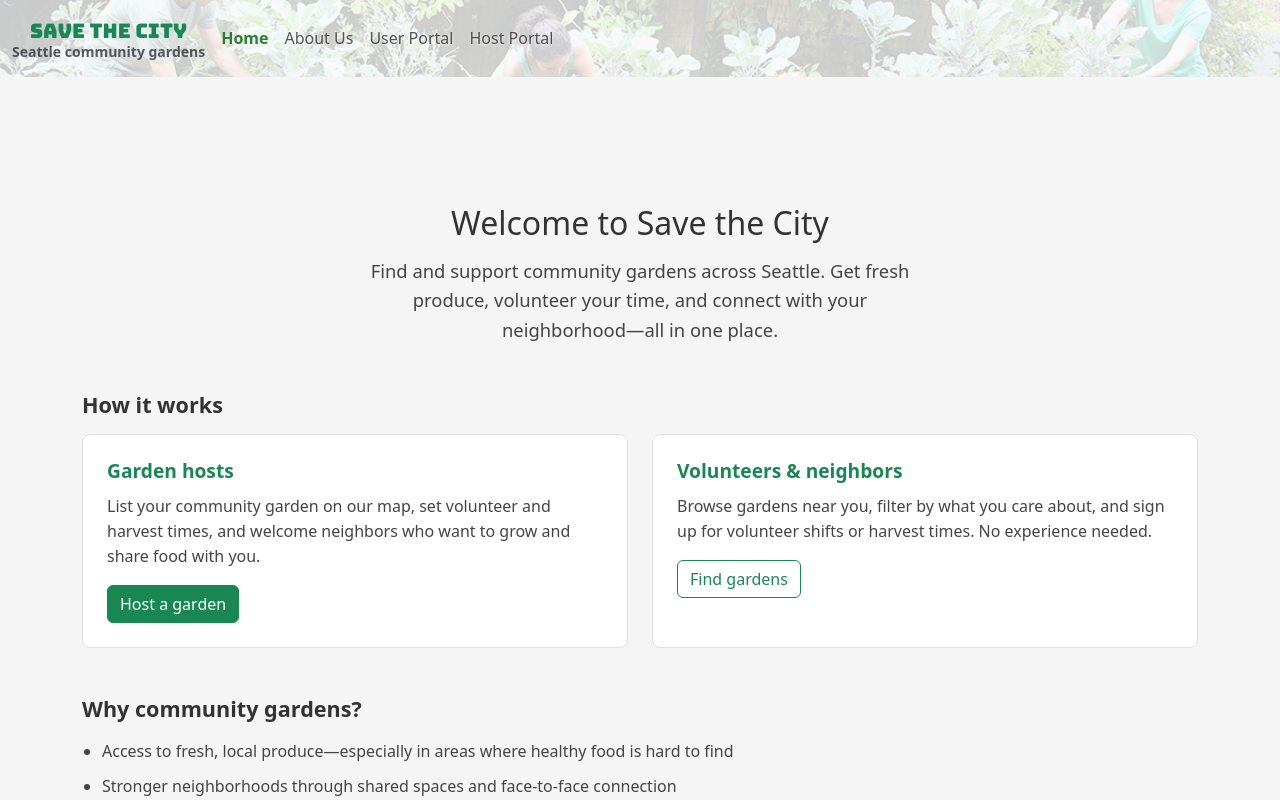
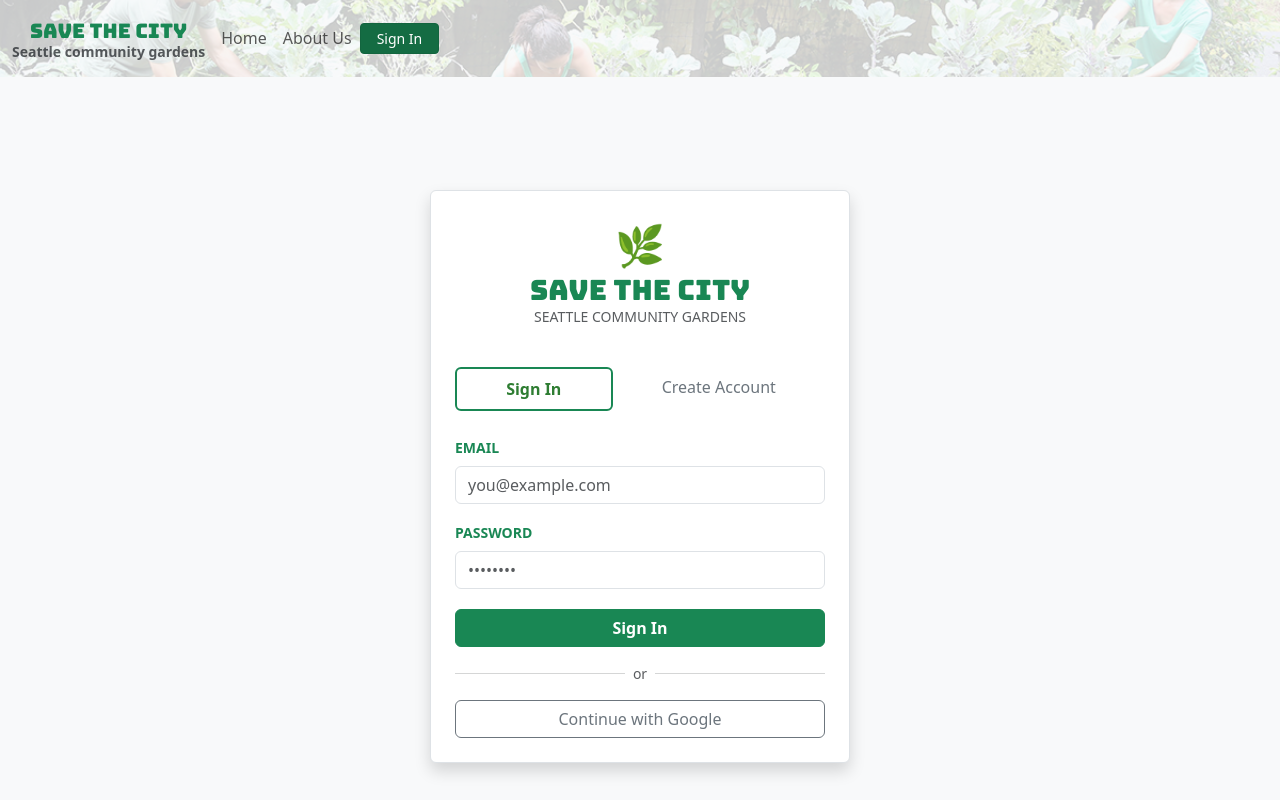
Before and after one commit to UW-INFO442-WI26/save-the-city, a React (Vite) app: page /login in a window 1280 px wide. Before the commit this address led to /home. Shown: the top 800 px of the page. Built offline with nearby package versions, Linux system fonts and the light colour scheme; no server answers.

Commit message:
adds login feature

```diff
--- a/src/App.jsx
+++ b/src/App.jsx
@@ -1,31 +1,63 @@
 import { BrowserRouter as Router, Routes, Route, Navigate } from 'react-router-dom';
 import 'bootstrap/dist/css/bootstrap.min.css';
 import './App.css';
+
+import { AuthProvider, useAuth } from './Auth';
+import LoginScreen from './LoginScreen';
 import HostDash from './hostDash';
 import UserDash from './userDash';
 import Home from './home';
 import AboutUs from './aboutUs';
-import Navbar from './navbar';
-/*import Footer from './footer';*/
+import Navbar from './Navbar';
 
-function App() {
+
+function PrivateRoute({ children }) {
+  const { user } = useAuth();
+  return user ? children : <Navigate to="/login" replace />;
+}
+
+function AppRoutes() {
+  const { user } = useAuth();
+
   return (
     <div>
       <Navbar />
 
       <Routes>
-        <Route path="/" element={<Navigate to="/home" />} />
+        <Route path="/login" element={user ? <Navigate to="/home" replace /> : <LoginScreen />} />
         <Route path="/home" element={<Home />} />
         <Route path="/about" element={<AboutUs />} />
-        <Route path="/host" element={<HostDash />} />
-        <Route path="/user" element={<UserDash />} />
 
-        <Route path="*" element={<Navigate to="/home" />} />
+        <Route
+          path="/host"
+          element={
+            <PrivateRoute>
+              <HostDash />
+            </PrivateRoute>
+          }
+        />
+        <Route
+          path="/user"
+          element={
+            <PrivateRoute>
+              <UserDash />
+            </PrivateRoute>
+          }
+        />
+
+        {/* Fallback */}
+        <Route path="/" element={<Navigate to="/home" replace />} />
+        <Route path="*" element={<Navigate to="/home" replace />} />
       </Routes>
+    </div>
+  );
+}
 
-
-    </div>
-
+function App() {
+  return (
+    <AuthProvider>
+      <AppRoutes />
+    </AuthProvider>
   );
 }
 
--- /dev/null
+++ b/src/Auth.jsx
@@ -0,0 +1,35 @@
+import { createContext, useState, useEffect, useContext } from "react";
+import { getAuth, onAuthStateChanged, signInWithEmailAndPassword, signOut, createUserWithEmailAndPassword, signInWithPopup, GoogleAuthProvider } from "firebase/auth";
+
+const AuthContext = createContext();
+
+export function AuthProvider({ children }) {
+    const auth = getAuth();
+    const [user, setUser] = useState(null);
+    const [loading, setLoading] = useState(true);
+    const [viewMode, setViewMode] = useState('user');
+
+    useEffect(() => {
+        const unsubscribe = onAuthStateChanged(auth, (firebaseUser) => {
+            setUser(firebaseUser);
+            setLoading(false);
+        });
+        return unsubscribe;
+    }, [auth]);
+
+    const loginWithEmail = (email, password) => signInWithEmailAndPassword(auth, email, password);
+    const registerWithEmail = (email, password) => createUserWithEmailAndPassword(auth, email, password);
+    const loginWithGoogle = () => signInWithPopup(auth, new GoogleAuthProvider());
+    const logout = () => signOut(auth);
+    const toggleView = () => setViewMode((prev) => (prev === 'user' ? 'host' : 'user'));
+
+    return (
+        <AuthContext.Provider value={{ user, loading, viewMode, loginWithEmail, registerWithEmail, loginWithGoogle, logout, toggleView }}>
+            {!loading && children}
+        </AuthContext.Provider>
+    );
+}
+
+export function useAuth() {
+    return useContext(AuthContext);
+}
--- /dev/null
+++ b/src/LoginScreen.jsx
@@ -0,0 +1,123 @@
+import { useState } from 'react';
+import { useAuth } from './Auth';
+
+export default function LoginScreen() {
+    const { loginWithEmail, registerWithEmail, loginWithGoogle } = useAuth();
+    const [email, setEmail] = useState('');
+    const [mode, setMode] = useState('login'); // 'login' or 'register'
+    const [loading, setLoading] = useState(false);
+    const [error, setError] = useState('');
+    const [password, setPassword] = useState('');
+
+    const handleSubmit = async (e) => {
+        e.preventDefault();
+        setLoading(true);
+        setError('');
+        try {
+            if (mode === 'login') {
+                await loginWithEmail(email, password);
+            } else {
+                await registerWithEmail(email, password);
+            }
+        } catch (err) {
+            setError(err.message);
+        } finally {
+            setLoading(false);
+        }
+    };
+
+    const handleGoogle = async () => {
+        setLoading(true);
+        setError('');
+        try {
+            await loginWithGoogle();
+        } catch (err) {
+            setError(err.message);
+        } finally {
+            setLoading(false);
+        }
+    };
+
+      return (
+    <div className="min-vh-100 d-flex align-items-center justify-content-center bg-light">
+      <div className="card shadow p-4 border" style={{ width: '100%', maxWidth: 420 }}>
+
+        {/* Branding */}
+        <div className="text-center mb-4">
+          <div className="fs-1">🌿</div>
+          <h1 className="text-success bungee-regular fs-3 mb-0">Save the City</h1>
+          <p className="text-muted small text-uppercase">Seattle Community Gardens</p>
+        </div>
+
+        {/* Tabs */}
+        <ul className="nav nav-pills nav-fill mb-4">
+        <li className="nav-item">
+            <button
+            className={`nav-link ${mode === 'login' ? 'active' : 'text-secondary'}`}
+            onClick={() => { setMode('login'); setError(''); }}
+            >
+            Sign In
+            </button>
+        </li>
+        <li className="nav-item">
+            <button
+            className={`nav-link ${mode === 'register' ? 'active' : 'text-secondary'}`}
+            onClick={() => { setMode('register'); setError(''); }}
+            >
+            Create Account
+            </button>
+        </li>
+        </ul>
+
+        {/* Form */}
+        <form onSubmit={handleSubmit}>
+          <div className="mb-3">
+            <label htmlFor="email" className="form-label text-success small fw-bold text-uppercase">Email</label>
+            <input
+              id="email"
+              type="email"
+              className="form-control"
+              placeholder="you@example.com"
+              value={email}
+              onChange={(e) => setEmail(e.target.value)}
+              required
+              autoComplete="email"
+            />
+          </div>
+          <div className="mb-3">
+            <label htmlFor="password" className="form-label text-success small fw-bold text-uppercase">Password</label>
+            <input
+              id="password"
+              type="password"
+              className="form-control"
+              placeholder={mode === 'register' ? 'At least 6 characters' : '••••••••'}
+              value={password}
+              onChange={(e) => setPassword(e.target.value)}
+              required
+              autoComplete={mode === 'register' ? 'new-password' : 'current-password'}
+            />
+          </div>
+
+          {error && <div className="alert alert-danger py-2 small">{error}</div>}
+
+          <button className="btn btn-success w-100 fw-bold mt-1" type="submit" disabled={loading}>
+            {loading ? 'Please wait…' : mode === 'login' ? 'Sign In' : 'Create Account'}
+          </button>
+        </form>
+
+        {/* Divider */}
+        <div className="d-flex align-items-center gap-2 my-3 text-muted small">
+          <hr className="flex-grow-1 m-0" />
+          <span>or</span>
+          <hr className="flex-grow-1 m-0" />
+        </div>
+
+        {/* Google */}
+        <button className="btn btn-outline-secondary w-100" onClick={handleGoogle} disabled={loading}>
+          Continue with Google
+        </button>
+
+      </div>
+    </div>
+  );
+}
--- a/src/index.css
+++ b/src/index.css
@@ -181,6 +181,12 @@ button:focus-visible {
 .nav-link.active {
   font-weight: 700;
   color: #2e7d32 !important;
+}
+
+.nav-pills .nav-link.active {
+  background-color: transparent;
+  color: #198754;
+  border: 2px solid #198754;
 }
 
 /* ============================================
--- a/src/navbar.jsx
+++ b/src/navbar.jsx
@@ -1,15 +1,33 @@
-import React from 'react';
-import { NavLink } from 'react-router-dom';
+import { NavLink, useNavigate } from 'react-router-dom';
+import { useAuth } from './Auth';
 
 export default function Navbar() {
+  const { user, viewMode, toggleView, logout } = useAuth();
+  const navigate = useNavigate();
+
+  const handleSignOut = async () => {
+    await logout();
+    navigate('/home');
+  };
+
+  const handleToggleView = () => {
+    toggleView();
+    navigate(viewMode === 'user' ? '/host' : '/user');
+  };
+
+  const displayName = user?.displayName || user?.email || 'User';
+  const avatarLetter = displayName[0].toUpperCase();
+
   return (
     <nav className="navbar navbar-expand-lg navbar-light bg-light fixed-top w-100 py-3">
       <div className="container-fluid">
+
         <div className="navbar-brand-wrapper d-flex flex-column">
-          <NavLink className="navbar-brand brand text-success bungee-regular p-0 me-0" to="/">Save the City</NavLink>
+          <NavLink className="navbar-brand brand text-success bungee-regular p-0 me-0" to="/">
+            Save the City
+          </NavLink>
           <span className="navbar-tagline text-muted small">Seattle community gardens</span>
         </div>
-
 
         <button
           className="navbar-toggler"
@@ -23,7 +41,8 @@ export default function Navbar() {
           <span className="navbar-toggler-icon"></span>
         </button>
 
-        <div className="collapse navbar-collapse justify-content-start" id="navbarSupportedContent">
+        <div className="collapse navbar-collapse justify-content-between" id="navbarSupportedContent">
+
           <ul className="navbar-nav mb-2 mb-lg-0">
             <li className="nav-item">
               <NavLink className="nav-link brand" to="/home">Home</NavLink>
@@ -31,13 +50,57 @@ export default function Navbar() {
             <li className="nav-item">
               <NavLink className="nav-link brand" to="/about">About Us</NavLink>
             </li>
+            {user && (
+              <>
                 <li className="nav-item">
                   <NavLink className="nav-link brand" to="/user">User Portal</NavLink>
                 </li>
                 <li className="nav-item">
                   <NavLink className="nav-link brand" to="/host">Host Portal</NavLink>
                 </li>
+              </>
+            )}
           </ul>
+
+          <ul className="navbar-nav ms-auto">
+            {user ? (
+              <li className="nav-item dropdown">
+                <a className="nav-link dropdown-toggle d-flex align-items-center gap-2" href="#" role="button" data-bs-toggle="dropdown" aria-expanded="false">
+                  <span className="rounded-circle bg-success text-white d-flex align-items-center justify-content-center fw-bold" style={{ width: 28, height: 28, fontSize: '0.75rem' }}>
+                    {avatarLetter}
+                  </span>
+                  {displayName}
+                </a>
+                <ul className="dropdown-menu dropdown-menu-end">
+                  <li>
+                    <span className="dropdown-item-text small text-muted">{user.email}</span>
+                  </li>
+                  <li>
+                    <span className="dropdown-item-text small text-success fw-bold">
+                      {viewMode === 'user' ? '🌱 User View' : '🏡 Host View'}
+                    </span>
+                  </li>
+                  <li><hr className="dropdown-divider" /></li>
+                  <li>
+                    <button className="dropdown-item" onClick={handleToggleView}>
+                      ⇄ Switch to {viewMode === 'user' ? 'Host' : 'User'} View
+                    </button>
+                  </li>
+                  <li><hr className="dropdown-divider" /></li>
+                  <li>
+                    <button className="dropdown-item text-danger" onClick={handleSignOut}>
+                      Sign Out
+                    </button>
+                  </li>
+                </ul>
+              </li>
+            ) : (
+              <li className="nav-item">
+                <NavLink className="btn btn-success btn-sm px-3" to="/login">Sign In</NavLink>
+              </li>
+            )}
+          </ul>
+
         </div>
       </div>
     </nav>
```
Lines whose indentation alone changed are shown as unchanged.
